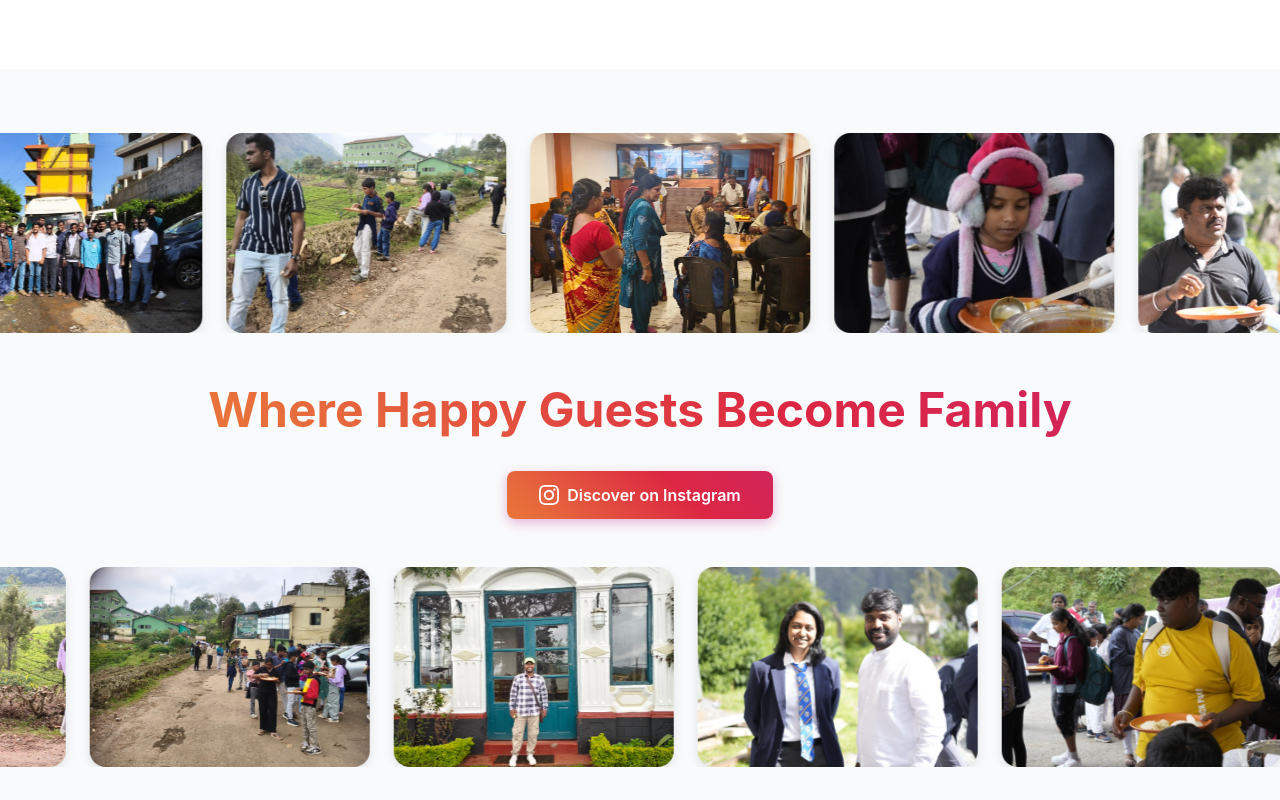
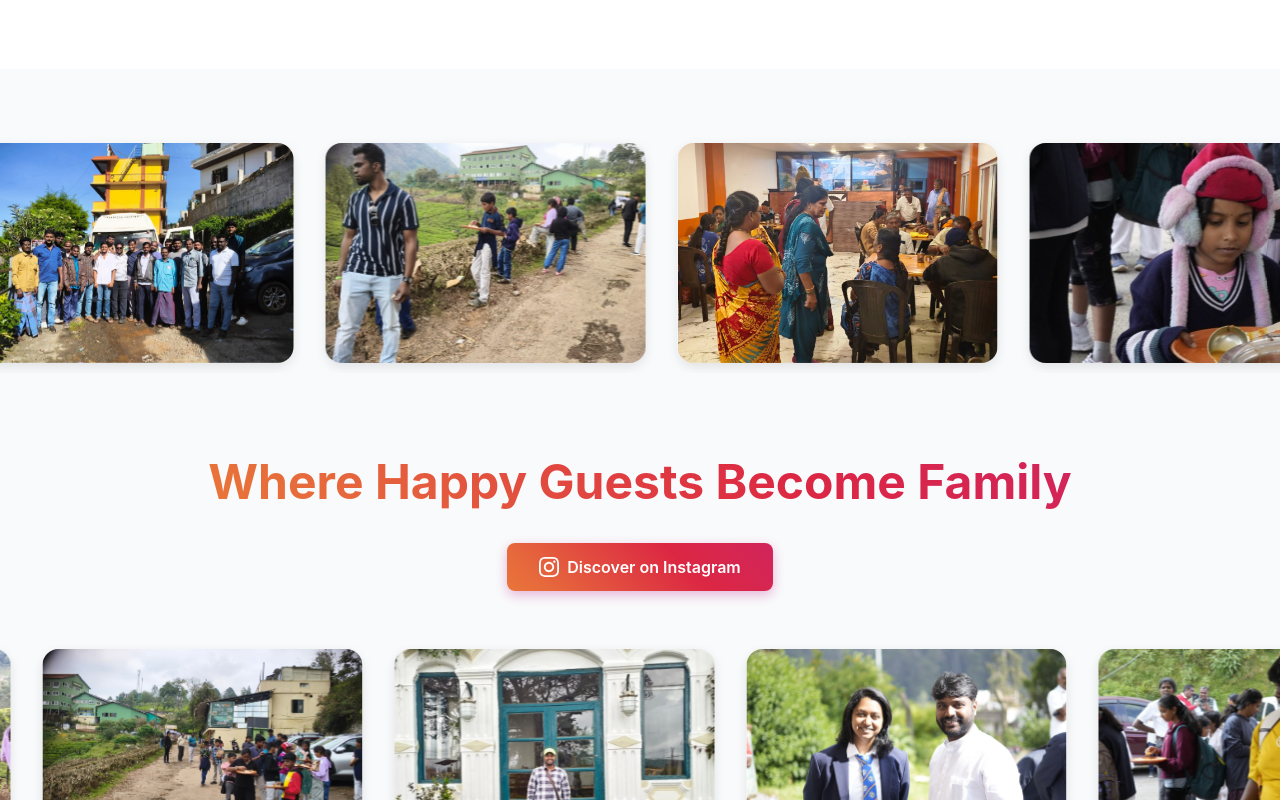
Before and after one commit to jayanthi1968cnr-hash/sastha-tours-and-travels, a React (Vite) app: page / in a window 1280 px wide. Shown: the part 2500-3300 px from the top of the page. Built offline with nearby package versions, Linux system fonts and the light colour scheme.

Commit message:
Updated code

```diff
--- a/src/pages/Home.css
+++ b/src/pages/Home.css
@@ -818,17 +818,20 @@
 }
 
 /* ========================================
-   Happy Customers Section - FIXED
+   Happy Customers Section - LAPTOP OPTIMIZED
    ======================================== */
 .happy-customers {
   background-color: #f9fafb;
   padding: 4rem 0 6rem 0;
   overflow: hidden;
+  position: relative;
 }
 
 .customers-middle-content {
   padding: 3rem 1rem;
   text-align: center;
+  position: relative;
+  z-index: 10;
 }
 
 .customers-title {
@@ -927,19 +930,32 @@
   fill: currentColor;
 }
 
+/* Carousel wrapper - CRITICAL FOR LAPTOP */
 .customers-carousel-wrapper {
-  margin-bottom: 0;
+  margin-bottom: 2rem;
   overflow: hidden;
   width: 100%;
+  position: relative;
+  height: 220px;
+  display: flex;
+  align-items: center;
 }
 
+/* Carousel container - OPTIMIZED FOR ALL DEVICES */
 .customers-carousel {
   display: flex;
   gap: 1.5rem;
-  width: max-content;
+  position: absolute;
+  left: 0;
+  top: 50%;
+  transform: translateY(-50%);
   will-change: transform;
+  animation-timing-function: linear;
+  animation-iteration-count: infinite;
+  animation-play-state: running;
 }
 
+/* Customer image cards */
 .customer-image-card {
   flex-shrink: 0;
   width: 280px;
@@ -947,7 +963,9 @@
   border-radius: 1rem;
   overflow: hidden;
   box-shadow: 0 4px 12px rgba(0, 0, 0, 0.1);
-  transition: transform 0.3s ease;
+  transition: transform 0.3s ease, box-shadow 0.3s ease;
+  backface-visibility: hidden;
+  -webkit-backface-visibility: hidden;
 }
 
 .customer-image-card:hover {
@@ -960,47 +978,87 @@
   height: 100%;
   object-fit: cover;
   display: block;
+  user-select: none;
+  -webkit-user-drag: none;
 }
 
-/* First row - Scroll Right to Left (starts at 0%) */
-.scroll-right-to-left {
-  animation: scrollRightToLeft 30s linear infinite;
+/* FIRST ROW - Right to Left Animation */
+.customers-carousel-wrapper:first-child .customers-carousel {
+  animation-name: scrollRightToLeft;
+  animation-duration: 35s;
 }
 
-.scroll-right-to-left:hover {
-  animation-play-state: paused;
+.scroll-right-to-left {
+  animation: scrollRightToLeft 35s linear infinite !important;
 }
 
 @keyframes scrollRightToLeft {
   0% {
-    transform: translateX(0%);
+    transform: translateY(-50%) translateX(0%);
   }
   100% {
-    transform: translateX(-50%);
+    transform: translateY(-50%) translateX(-50%);
   }
 }
 
-/* Second row - Scroll Left to Right (starts at -50%) */
-.scroll-left-to-right {
-  animation: scrollLeftToRight 30s linear infinite;
-  transform: translateX(-50%);
+/* SECOND ROW - Left to Right Animation */
+.customers-carousel-wrapper:last-child .customers-carousel {
+  animation-name: scrollLeftToRight;
+  animation-duration: 35s;
 }
 
-.scroll-left-to-right:hover {
-  animation-play-state: paused;
+.scroll-left-to-right {
+  animation: scrollLeftToRight 35s linear infinite !important;
 }
 
 @keyframes scrollLeftToRight {
   0% {
-    transform: translateX(-50%);
+    transform: translateY(-50%) translateX(-50%);
   }
   100% {
-    transform: translateX(0%);
+    transform: translateY(-50%) translateX(0%);
+  }
+}
+
+/* Pause animation on hover - WORKS ON LAPTOP */
+.customers-carousel:hover {
+  animation-play-state: paused !important;
+}
+
+/* Desktop specific optimizations */
+@media (min-width: 1024px) {
+  .customers-carousel-wrapper {
+    height: 240px;
+  }
+
+  .customer-image-card {
+    width: 320px;
+    height: 220px;
+  }
+
+  .customers-carousel {
+    gap: 2rem;
+  }
+}
+
+/* Tablet adjustments */
+@media (min-width: 768px) and (max-width: 1023px) {
+  .customers-carousel-wrapper {
+    height: 220px;
+  }
+
+  .customer-image-card {
+    width: 280px;
+    height: 200px;
   }
 }
 
 /* Mobile adjustments */
-@media (max-width: 768px) {
+@media (max-width: 767px) {
+  .customers-carousel-wrapper {
+    height: 180px;
+  }
+
   .customer-image-card {
     width: 220px;
     height: 160px;
@@ -1010,3 +1068,35 @@
     gap: 1rem;
   }
 }
+
+/* Force hardware acceleration on laptop browsers */
+@media (min-width: 1024px) {
+  .customers-carousel {
+    transform: translateY(-50%) translateZ(0);
+    -webkit-transform: translateY(-50%) translateZ(0);
+  }
+
+  @keyframes scrollRightToLeft {
+    0% {
+      transform: translateY(-50%) translateX(0%) translateZ(0);
+    }
+    100% {
+      transform: translateY(-50%) translateX(-50%) translateZ(0);
+    }
+  }
+
+  @keyframes scrollLeftToRight {
+    0% {
+      transform: translateY(-50%) translateX(-50%) translateZ(0);
+    }
+    100% {
+      transform: translateY(-50%) translateX(0%) translateZ(0);
+    }
+  }
+}
+
+/* Prevent animation flicker on Chrome/Edge */
+.customers-carousel * {
+  -webkit-font-smoothing: antialiased;
+  -moz-osx-font-smoothing: grayscale;
+}
```
